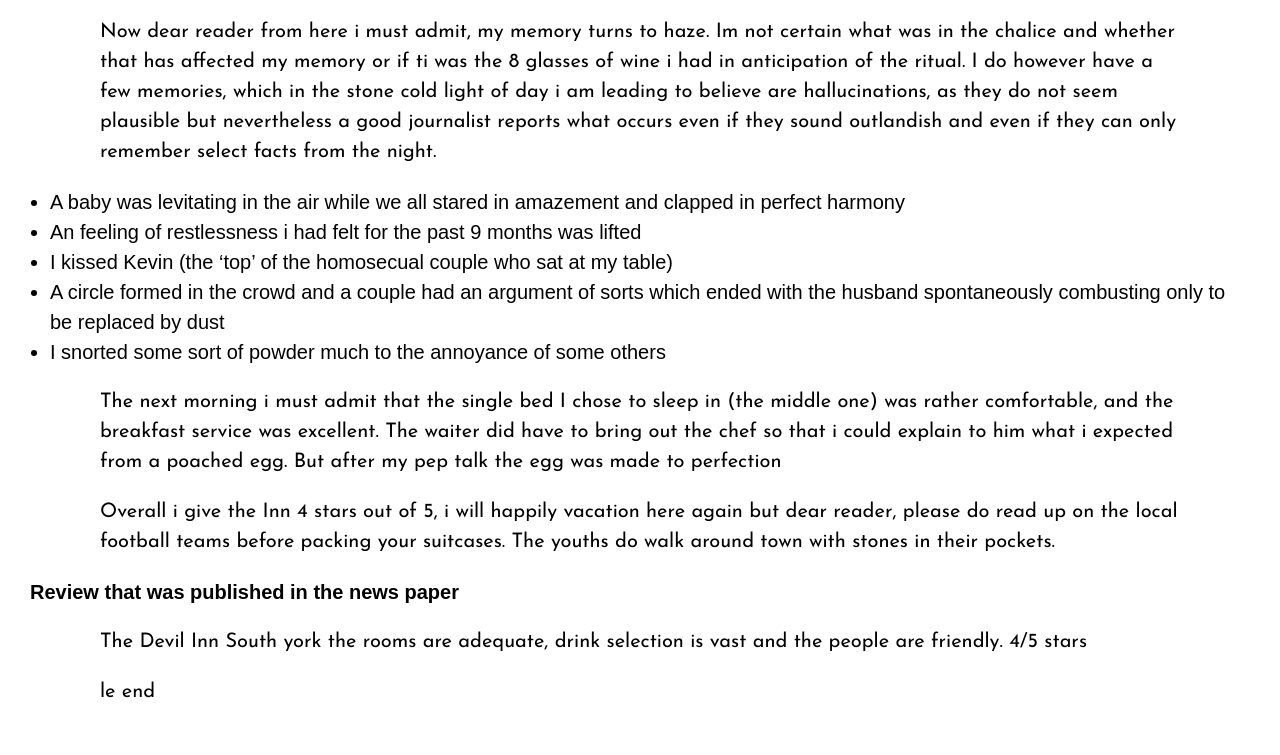
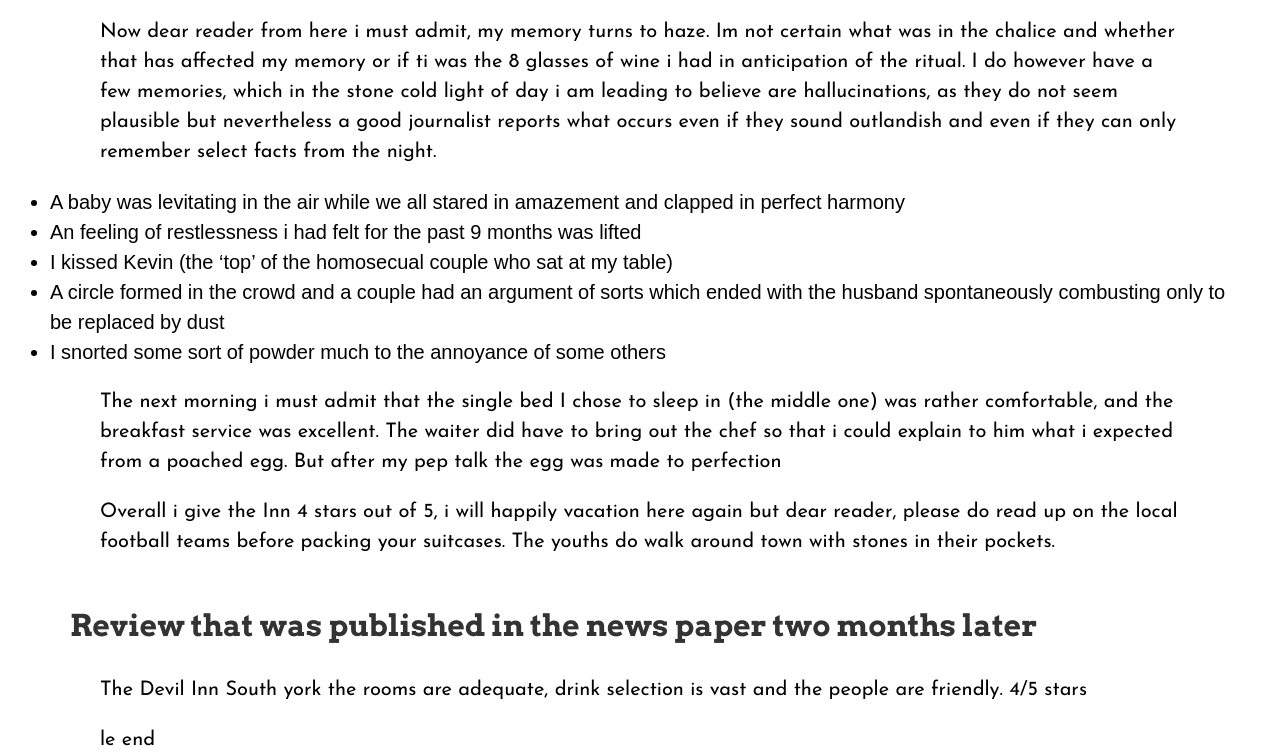
Before and after one commit to bilbobagginsdeesnuts/anhobbitseeingthefifthdimensionaftersomkingpipeweedfromgandalf, a plain HTML site: page index.html in a window 1280 px wide. Shown: the part 2813-3568 px from the top of the page. Before the commit the page ends 3520 px from the top, so only its background shows below. Drawn offline with Linux system fonts and the light colour scheme.

Commit message:
Update index.html

```diff
--- a/index.html
+++ b/index.html
@@ -148,7 +148,7 @@
         the local football teams before packing your suitcases. The youths do walk around town with stones in their
         pockets.</p>
 
-    <b>Review that was published in the news paper</b>
+    <h2>Review that was published in the news paper two months later</h2>
     <p>The Devil Inn South york the rooms are adequate, drink selection is vast and the people are friendly. 4/5 stars
     </p>
 
```
